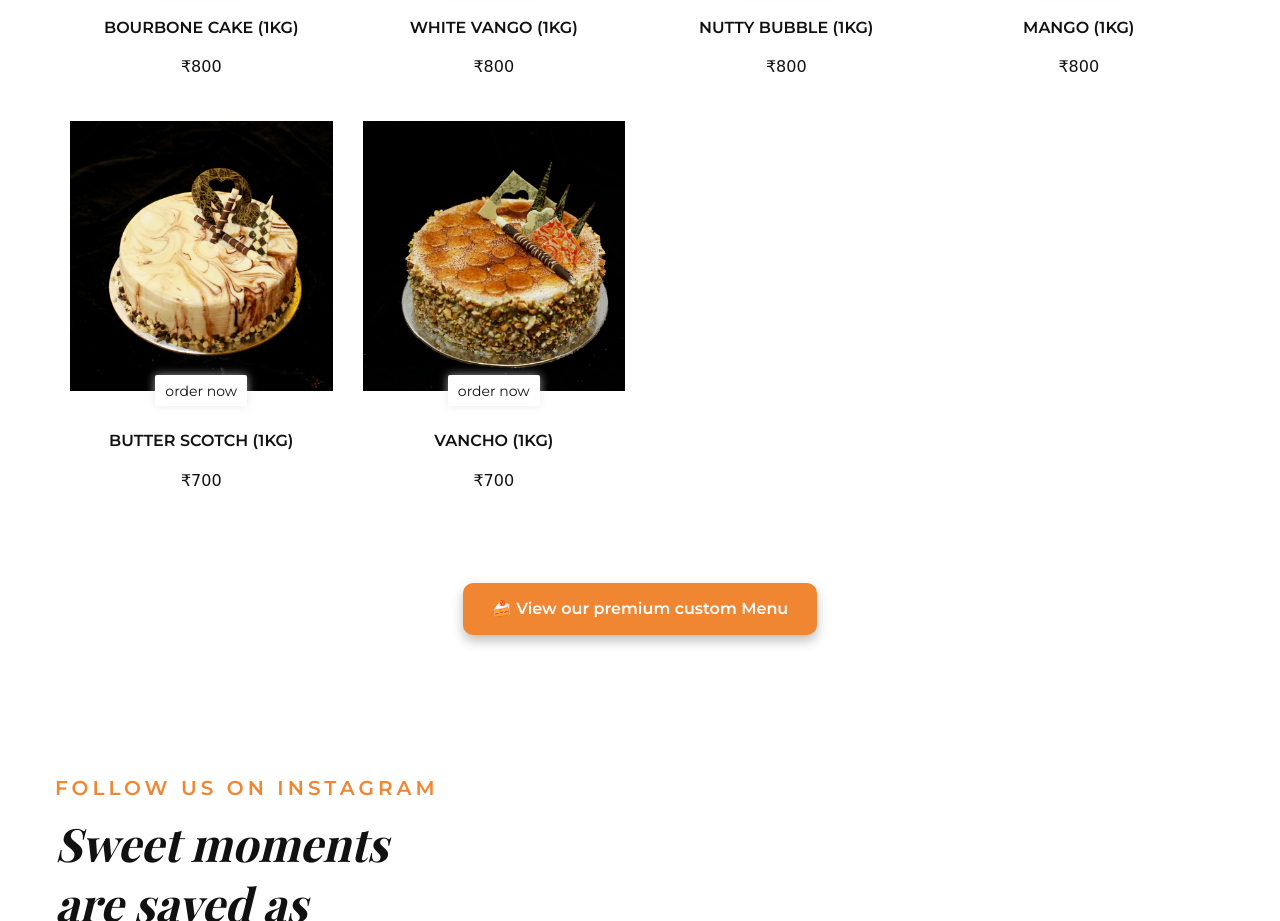
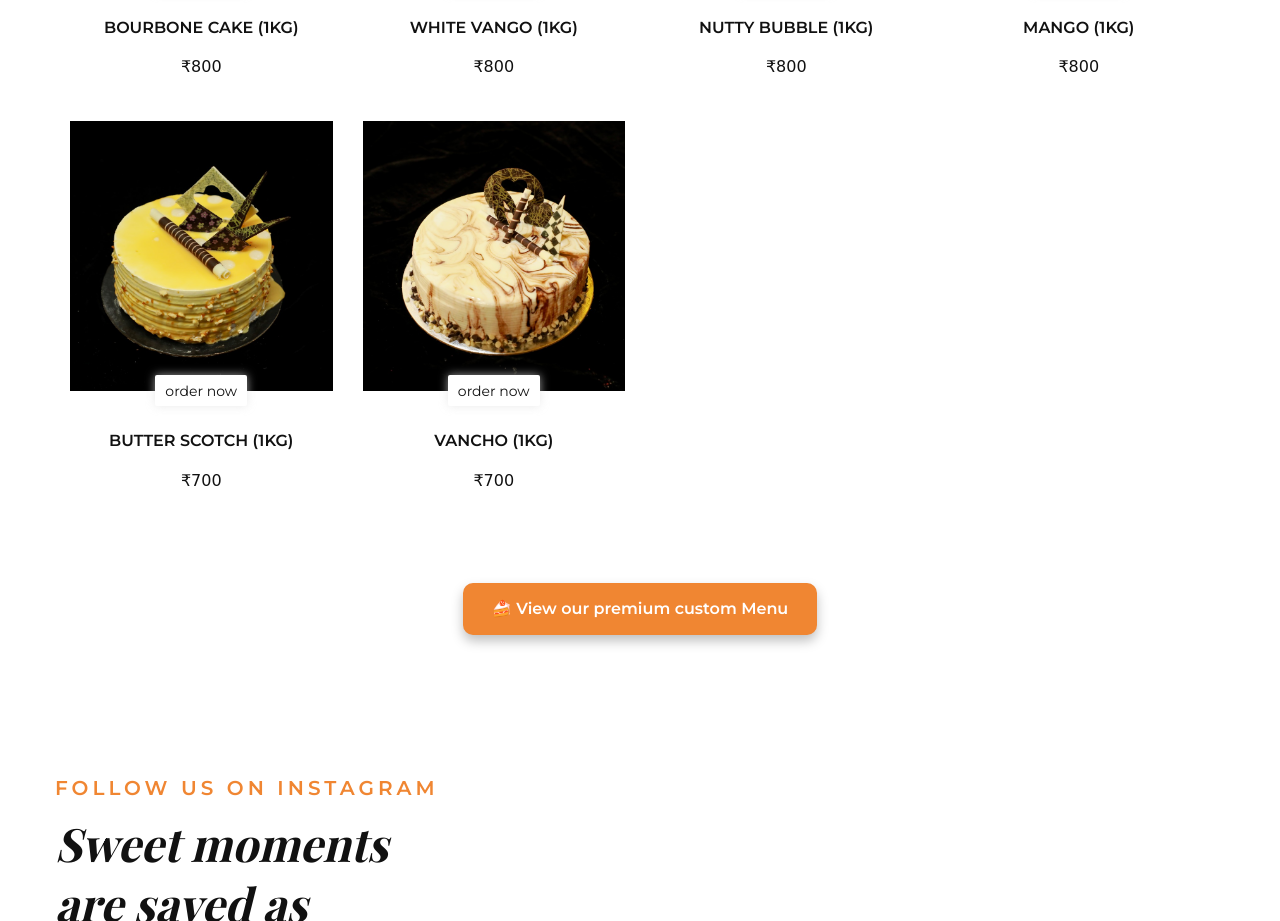
Before and after one commit to binsway/kshack-cafe-cake-menu, a plain HTML site: page index.html in a window 1280 px wide. Shown: the part 1800-2721 px from the top of the page. Drawn offline with nearby package versions, Linux system fonts and the light colour scheme; a web font is replaced by a local one.

Commit message:
Update index.html

```diff
--- a/index.html
+++ b/index.html
@@ -355,7 +355,7 @@ p{
 <!-- Tender Coconut -->
 <div class="col-lg-3 col-md-6 col-6">
     <div class="product__item">
-        <div class="product__item__pic set-bg" data-setbg="img/img10.jpg">
+        <div class="product__item__pic set-bg" data-setbg="img/img15.jpg">
            <div class="product__label">
   <a href="https://wa.me/918527869634" target="_blank">
     <span>order now</span>
@@ -375,7 +375,7 @@ p{
 </div>
 <div class="col-lg-3 col-md-6 col-6">
     <div class="product__item">
-        <div class="product__item__pic set-bg" data-setbg="img/img11.jpg">
+        <div class="product__item__pic set-bg" data-setbg="img/img10.jpg">
             <div class="product__label">
   <a href="https://wa.me/918527869634" target="_blank">
     <span>order now</span>
```
